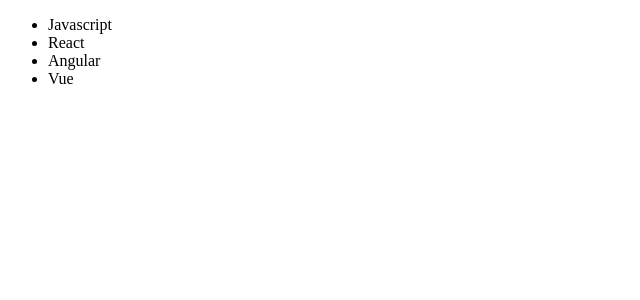
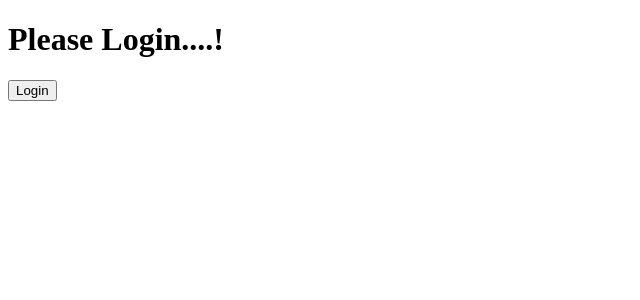
Before and after one commit to RajSresth/A-37-React-Batch, a React (Vite) app: page / in a window 1280 px wide. Shown: the top 300 px of the page, without its empty margins (0-640 px from the left). Built offline with nearby package versions, Linux system fonts and the light colour scheme.

Commit message:
useState Hook

```diff
--- a/src/App.jsx
+++ b/src/App.jsx
@@ -1,9 +1,12 @@
-import UL from "./Topic-5 map fn revision/UL"
+// import Counter from "./Topic-7 React state variable/Counter"
+import Home from "./Topic-8 Conditional Rendering/Home";
 
 const App = () => {
+
   return (
-    <div id="app-component">
-        <UL/>
+    <div id="app">
+        {/* <Counter /> */}
+        <Home/>
     </div>
   );
 };
--- /dev/null
+++ b/src/Topic-7 React state variable/Counter.jsx
@@ -0,0 +1,19 @@
+import {useState} from 'react'
+
+const Counter = () => {
+  const [count, setCount ] = useState(0);  // state variable (count = 1)
+
+
+
+  return (
+    <div id="counter">
+        <h1>Counter count: {count}</h1>
+        <button onClick={() => setCount(count + 1) }>Add</button>
+    </div>
+  )
+}
+
+export default Counter;
+
+
+// whenever state variable changes react will re-render the component.
--- /dev/null
+++ b/src/Topic-8 Conditional Rendering/Home.jsx
@@ -0,0 +1,23 @@
+import React, { useState } from "react";
+
+const Home = () => {
+  const [login, setLogin] = useState(false);
+
+  if (!login) {
+    return (
+      <div>
+        <h1>Please Login....!</h1>
+        <button onClick={() => setLogin(!login)}>Login</button>
+      </div>
+    );
+  }
+
+  return (
+    <div id="home">
+      <h1>Welcome to Home Page</h1>
+      <button onClick={() => setLogin(!login)}>Logout</button>
+    </div>
+  );
+};
+
+export default Home;
```
Also changed, not shown: src/Topic-6 Synthetic Events/Card.jsx (added, +16 -0 lines), 1 other file (tests, documents, lock files or other folders).
